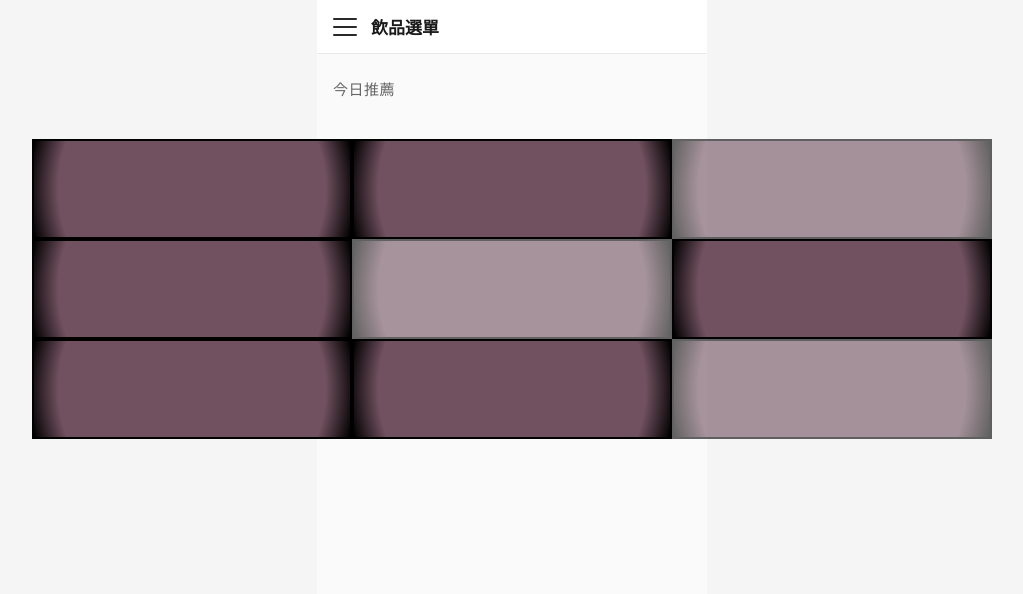
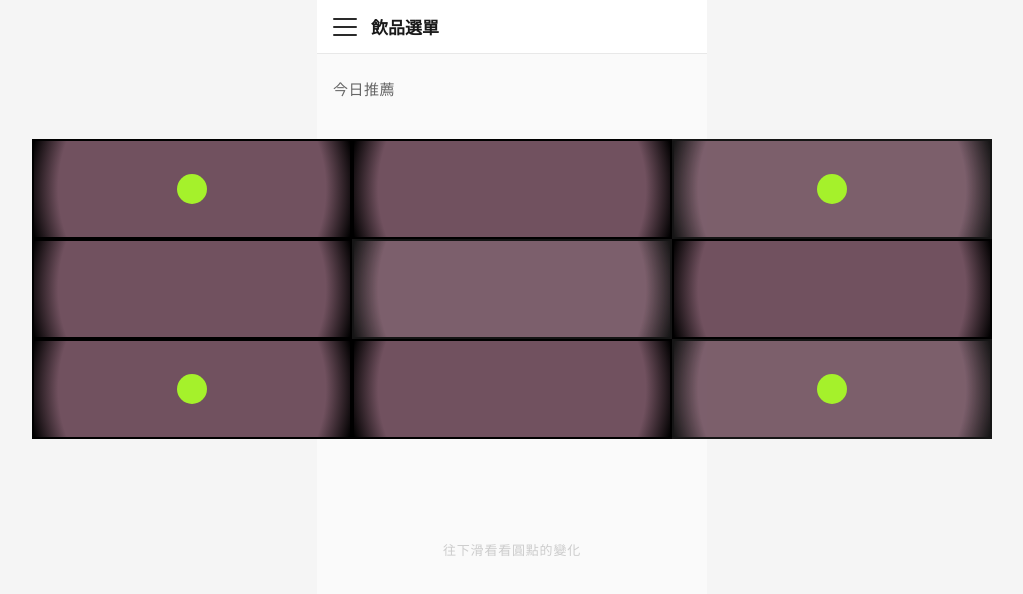
Before and after one commit to yoshuu/vue-drink-menu, a Vue app: page / in a window 1280 px wide. Shown: the top 594 px of the page, without its empty margins (128-1151 px from the left). Built offline with nearby package versions, Linux system fonts and the light colour scheme.

Commit message:
feat: add corner balls with rAF scroll animation

```diff
--- a/src/App.vue
+++ b/src/App.vue
@@ -23,6 +23,11 @@ const drawerOpen = ref(false)
         <div class="grid-container">
           <BingoGrid />
         </div>
+      </section>
+
+      <!-- 捲動測試用的空白區域 -->
+      <section class="filler-section">
+        <p class="filler-text">往下滑看看圓點的變化</p>
       </section>
     </main>
 
@@ -96,4 +101,19 @@ const drawerOpen = ref(false)
   justify-content: center;
   padding: 20px 0;
 }
+
+.filler-section {
+  margin-top: 60px;
+  height: 900px;
+  display: flex;
+  align-items: flex-start;
+  justify-content: center;
+}
+
+.filler-text {
+  font-size: 13px;
+  color: #ccc;
+  letter-spacing: 0.8px;
+  padding-top: 8px;
+}
 </style>
--- a/src/components/BingoGrid.vue
+++ b/src/components/BingoGrid.vue
@@ -1,9 +1,69 @@
 <script setup>
+import { ref, onMounted, onUnmounted } from 'vue'
+
 const BLINK_INDEXES = [2, 4, 8]
+const gridRef = ref(null)
+let rafId = null
+let currentProgress = 0
+
+/**
+ * 球的資料結構 — 效能設計：
+ *   - 每顆球只需指定 fromCell / toCell（0-8 的格子 index）
+ *   - 動畫由 requestAnimationFrame 驅動，只更新 transform，不觸發 layout reflow
+ *   - will-change: transform 提示瀏覽器提前建立 GPU layer
+ *   - 擴充至 100 顆：直接在此陣列新增物件即可，結構不需改動
+ *
+ * 動畫執行方式一：CSS @keyframes（格子閃爍，見下方 .bingo-cell--blink）
+ * 動畫執行方式二：requestAnimationFrame（球的匯聚動畫，見 renderBalls / handleScroll）
+ */
+const ballDefs = [
+  { id: 'tl', fromCell: 0, toCell: 4 },
+  { id: 'tr', fromCell: 2, toCell: 4 },
+  { id: 'bl', fromCell: 6, toCell: 4 },
+  { id: 'br', fromCell: 8, toCell: 4 },
+]
+
+function cellCenter(idx) {
+  const cellW = window.innerWidth / 4
+  const col = idx % 3
+  const row = Math.floor(idx / 3)
+  return { x: col * cellW + cellW / 2, y: row * 100 + 50 }
+}
+
+function calcStyle(def, progress) {
+  const from = cellCenter(def.fromCell)
+  const to = cellCenter(def.toCell)
+  const x = from.x + (to.x - from.x) * progress - 15
+  const y = from.y + (to.y - from.y) * progress - 15
+  return { transform: `translate(${x}px, ${y}px)` }
+}
+
+// 初始位置：progress = 0，球在各自角落格子的中心
+const ballStyles = ref(ballDefs.map(def => calcStyle(def, 0)))
+
+function renderBalls() {
+  ballDefs.forEach((def, i) => {
+    ballStyles.value[i] = calcStyle(def, currentProgress)
+  })
+  rafId = null
+}
+
+function handleScroll() {
+  if (!gridRef.value) return
+  const rect = gridRef.value.getBoundingClientRect()
+  currentProgress = rect.top < 0 ? Math.min(Math.abs(rect.top) / 300, 1) : 0
+  if (!rafId) rafId = requestAnimationFrame(renderBalls)
+}
+
+onMounted(() => window.addEventListener('scroll', handleScroll, { passive: true }))
+onUnmounted(() => {
+  window.removeEventListener('scroll', handleScroll)
+  if (rafId) cancelAnimationFrame(rafId)
+})
 </script>
 
 <template>
-  <div class="grid-wrapper">
+  <div class="grid-wrapper" ref="gridRef">
     <!-- 動畫方式一：CSS @keyframes — 指定格子持續閃爍 -->
     <div class="grid-cells">
       <div
@@ -11,6 +71,16 @@ const BLINK_INDEXES = [2, 4, 8]
         :key="idx"
         class="bingo-cell"
         :class="{ 'bingo-cell--blink': BLINK_INDEXES.includes(idx) }"
+      />
+    </div>
+
+    <!-- 動畫方式二：requestAnimationFrame — 四顆球朝中心格匯聚 -->
+    <div class="grid-balls">
+      <span
+        v-for="(def, i) in ballDefs"
+        :key="def.id"
+        class="ball"
+        :style="ballStyles[i]"
       />
     </div>
   </div>
@@ -46,4 +116,23 @@ const BLINK_INDEXES = [2, 4, 8]
   60%  { opacity: 0.6; }
   100% { opacity: 1; }
 }
+
+/* 球層：absolute，不繼承格子的 opacity */
+.grid-balls {
+  position: absolute;
+  inset: 0;
+  pointer-events: none;
+  z-index: 10;
+}
+
+.ball {
+  position: absolute;
+  top: 0;
+  left: 0;
+  width: 30px;
+  height: 30px;
+  border-radius: 50%;
+  background-color: #a5f12b;
+  will-change: transform;
+}
 </style>
```
